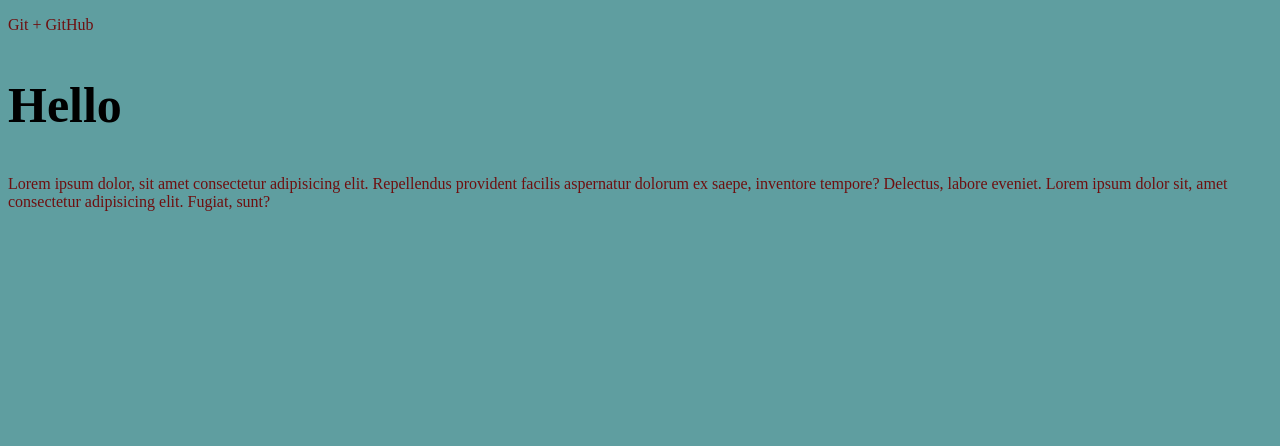
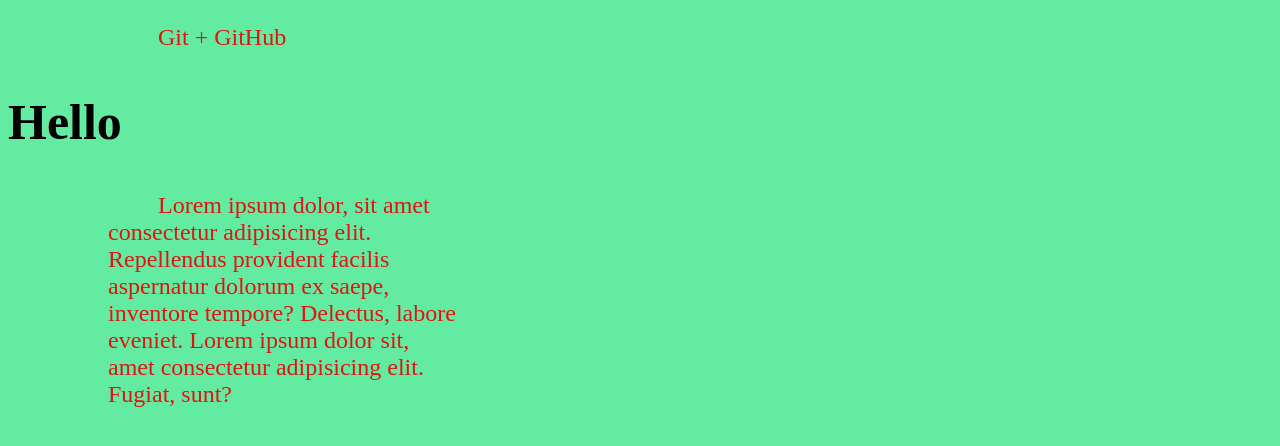
Before and after one commit to valentynder/gitTest, a plain HTML site: page index.html in a window 1280 px wide. Drawn offline with Linux system fonts and the light colour scheme.

Commit message:
добавил стилей

```diff
--- a/css/main.css
+++ b/css/main.css
@@ -1,8 +1,12 @@
 body {
-background-color: cadetblue;
+background-color: rgb(99, 236, 161);
 }
 p{
-    color: rgb(110, 15, 15);
+    color: rgb(226, 19, 19);
+    font-size: 24px;
+    width: 350px;
+    text-indent: 50px;
+    margin-left: 100px;
 }
 h2{
     font-size: 50px;
```
